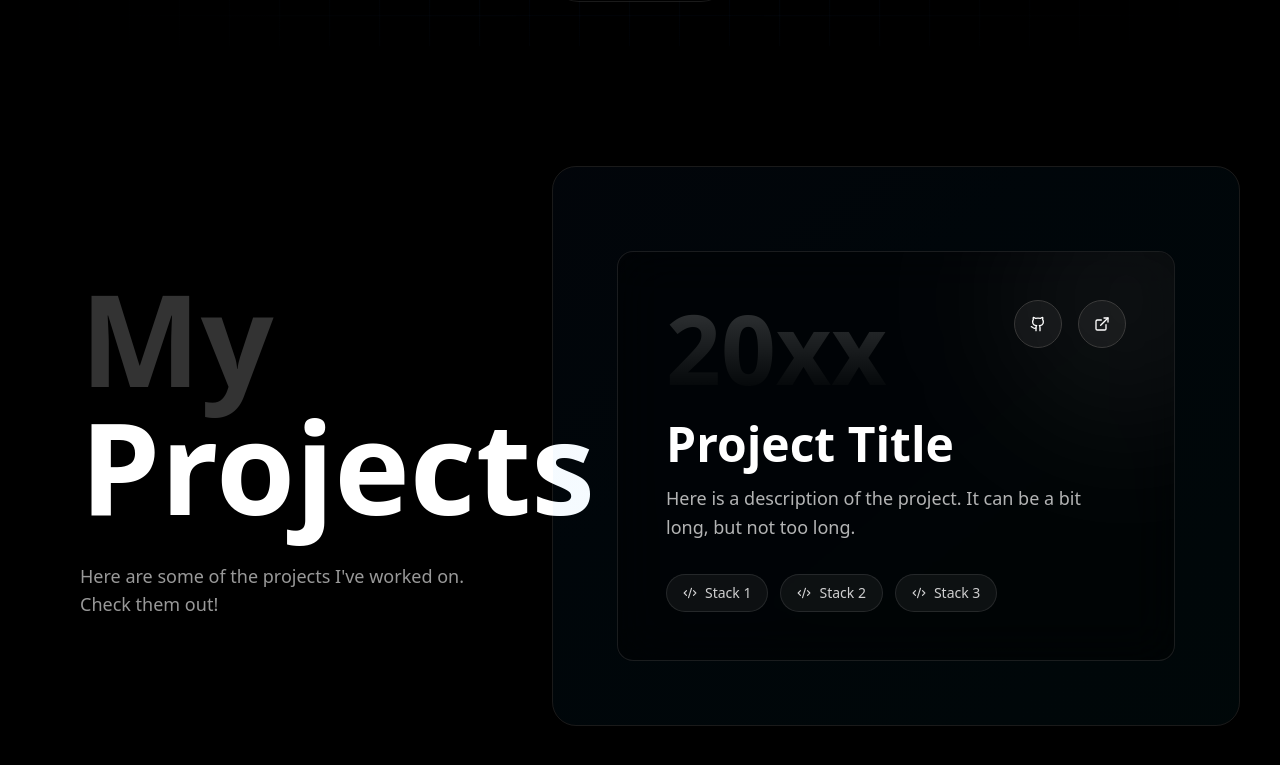
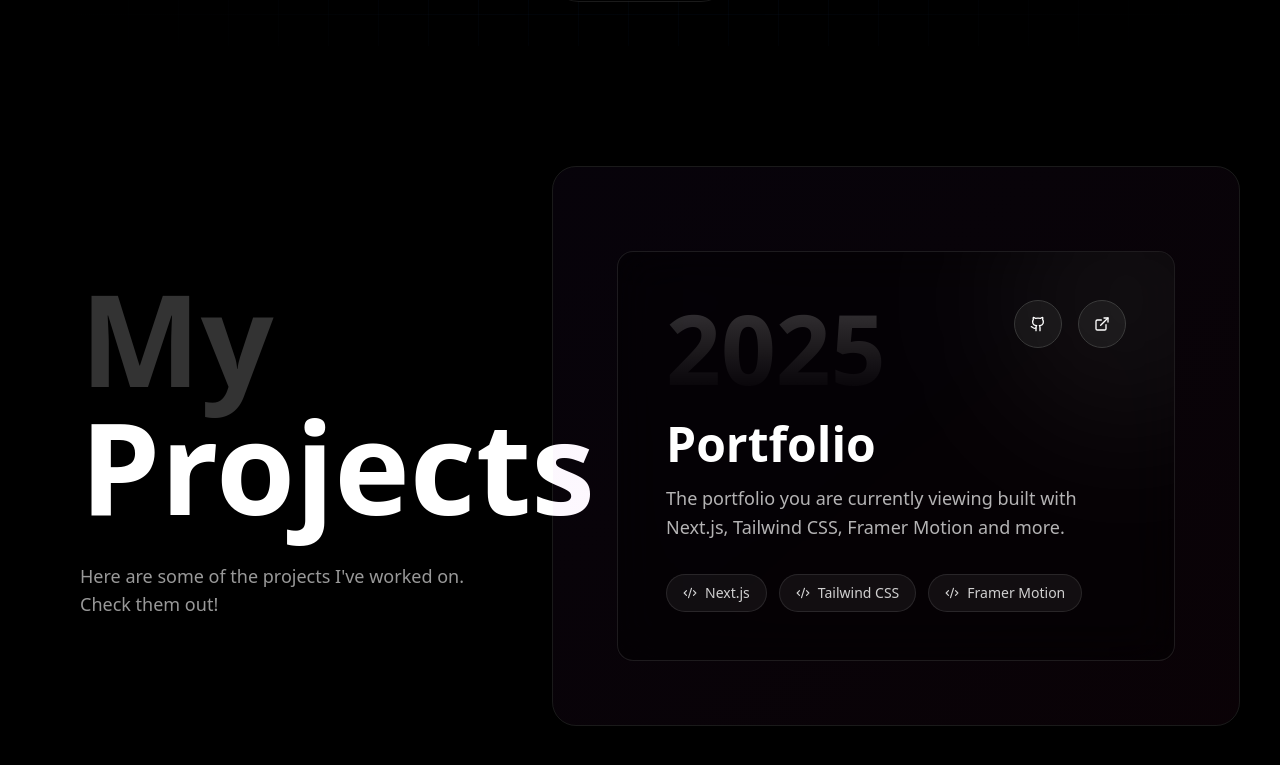
Before and after one commit to henchoznoe/Portfolio, a Next.js app: page / in a window 1280 px wide. Shown: the part 754-1519 px from the top of the page. Built offline with nearby package versions, Linux system fonts and the light colour scheme.

Commit message:
feat: Update project details with real projects and links, and rename the skills section.

```diff
--- a/components/sections/projects-section.tsx
+++ b/components/sections/projects-section.tsx
@@ -12,27 +12,31 @@ gsap.registerPlugin(ScrollTrigger)
 const projects = [
     {
         id: 1,
-        year: '20xx',
-        title: 'Project Title',
-        description: 'Here is a description of the project. It can be a bit long, but not too long.',
-        stack: ['Stack 1', 'Stack 2', 'Stack 3'],
-        color: 'from-blue-500/20 to-cyan-500/20',
+        year: '2025',
+        title: 'Portfolio',
+        description: 'The portfolio you are currently viewing built with Next.js, Tailwind CSS, Framer Motion and more.',
+        stack: ['Next.js', 'Tailwind CSS', 'Framer Motion'],
+        color: 'from-purple-500/20 to-pink-500/20',
+        github: 'https://github.com/henchoznoe/Portfolio',
+        external: 'https://henchoznoe.com/'
     },
     {
         id: 2,
-        year: '20xx',
-        title: 'Project Title',
-        description: 'Here is a description of the project. It can be a bit long, but not too long.',
-        stack: ['Stack 1', 'Stack 2', 'Stack 3'],
-        color: 'from-purple-500/20 to-pink-500/20',
+        year: '2025',
+        title: 'Express Template',
+        description: 'Production-ready Express template tailored with TypeScript, Prisma, InversifyJS, Zod & Docker.',
+        stack: ['TypeScript', 'Prisma', 'Docker', 'InversifyJS'],
+        color: 'from-blue-500/20 to-cyan-500/20',
+        github: 'https://github.com/henchoznoe/ExpressTemplate'
     },
     {
         id: 3,
-        year: '20xx',
-        title: 'Project Title',
-        description: 'Here is a description of the project. It can be a bit long, but not too long.',
-        stack: ['Stack 1', 'Stack 2', 'Stack 3'],
+        year: '2025',
+        title: 'Git Multi Account Setup',
+        description: 'Automate Git & SSH setup for multiple accounts (GitHub + GitLab) with smart email switching hooks.',
+        stack: ['Bash', 'Git', 'SSH'],
         color: 'from-emerald-500/20 to-teal-500/20',
+        github: 'https://github.com/henchoznoe/GitMultiAccountSetup'
     }
 ]
 
@@ -60,7 +64,7 @@ export const ProjectsSection = () => {
                     pin: true,
                     scrub: 1,
                     start: 'top top',
-                    end: () => `+=${totalWidth}`, // Scroll distance proportional to track width
+                    end: () => `+=${totalWidth}`,
                     invalidateOnRefresh: true,
                 },
             })
@@ -92,15 +96,11 @@ export const ProjectsSection = () => {
                         className="w-full md:w-[60vw] h-[80vh] md:h-[80vh] flex items-center justify-center p-4 md:p-10 shrink-0"
                     >
                         <div className="relative w-full h-full max-h-[800px] rounded-3xl overflow-hidden border border-white/10 group">
-                            {/* Background Image Placeholder */}
                             <div className={`absolute inset-0 bg-gradient-to-br ${project.color} opacity-20 group-hover:opacity-30 transition-opacity duration-500`} />
                             <div className="absolute inset-0 bg-[radial-gradient(circle_at_center,_var(--tw-gradient-stops))] from-white/5 to-transparent opacity-0 group-hover:opacity-100 transition-opacity duration-500" />
 
-                            {/* Content Overlay */}
                             <div className="absolute inset-0 flex flex-col justify-end p-8 md:p-16">
-                                {/* Glass Panel */}
                                 <div className="relative bg-black/40 backdrop-blur-xl border border-white/10 p-8 md:p-12 rounded-2xl max-w-3xl overflow-hidden">
-                                    {/* Glow effect inside card */}
                                     <div className="absolute -top-20 -right-20 w-64 h-64 bg-white/5 rounded-full blur-3xl pointer-events-none" />
 
                                     <div className="flex items-start justify-between mb-6">
@@ -108,12 +108,16 @@ export const ProjectsSection = () => {
                                             {project.year}
                                         </div>
                                         <div className="flex gap-4">
-                                            <Button size="icon" variant="outline" className="rounded-full w-12 h-12 border-white/20 hover:bg-white hover:text-black transition-colors">
-                                                <Github size={20} />
-                                            </Button>
-                                            <Button size="icon" variant="outline" className="rounded-full w-12 h-12 border-white/20 hover:bg-white hover:text-black transition-colors">
-                                                <ExternalLink size={20} />
-                                            </Button>
+                                            {project.github && (
+                                                <Button size="icon" variant="outline" className="rounded-full w-12 h-12 border-white/20 hover:bg-white hover:text-black transition-colors" onClick={() => window.open(project.github, '_blank')}>
+                                                    <Github size={20} />
+                                                </Button>
+                                            )}
+                                            {project.external && (
+                                                <Button size="icon" variant="outline" className="rounded-full w-12 h-12 border-white/20 hover:bg-white hover:text-black transition-colors" onClick={() => window.open(project.external, '_blank')}>
+                                                    <ExternalLink size={20} />
+                                                </Button>
+                                            )}
                                         </div>
                                     </div>
 
--- a/components/sections/skills-section.tsx
+++ b/components/sections/skills-section.tsx
@@ -36,11 +36,8 @@ export const SkillsSection = () => {
             <div className="max-w-6xl mx-auto">
                 <div className="mb-24">
                     <h2 className="text-6xl md:text-8xl font-bold mb-6 bg-clip-text text-transparent bg-gradient-to-b from-white via-white/90 to-white/30 tracking-tight">
-                        Expertise
+                        Skills
                     </h2>
-                    <p className="text-white/40 text-xl font-light max-w-2xl">
-                        The technologies I work with.
-                    </p>
                 </div>
 
                 <div
@@ -74,7 +71,7 @@ const SkillCard = ({ skill }: { skill: { name: string; category: string; id: str
         const y = e.clientY - rect.top
 
         // Magnetic effect: tight follow
-        const moveX = (x - centerX) * 0.25 // Increased from 0.3 for tighter follow
+        const moveX = (x - centerX) * 0.25
         const moveY = (y - centerY) * 0.25
 
         // Parallax effect: text moves slower and "behind"
```
